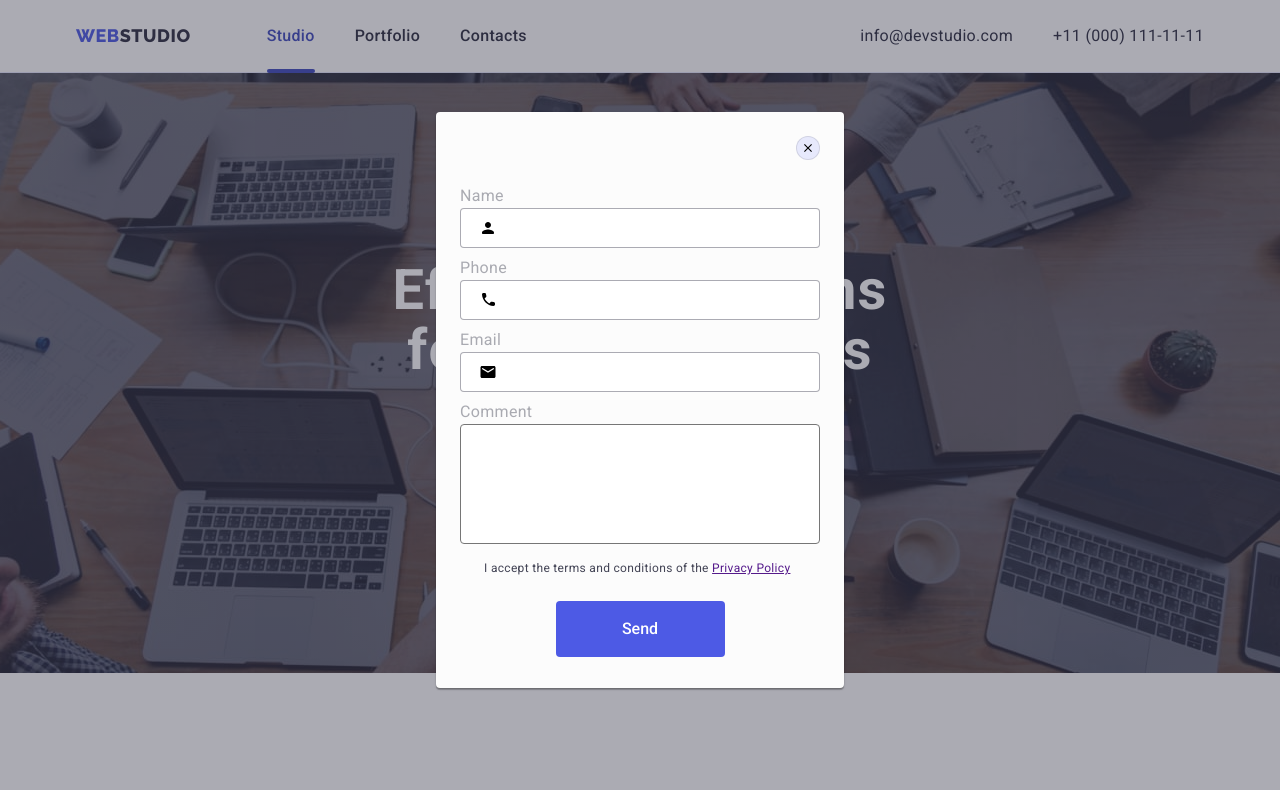
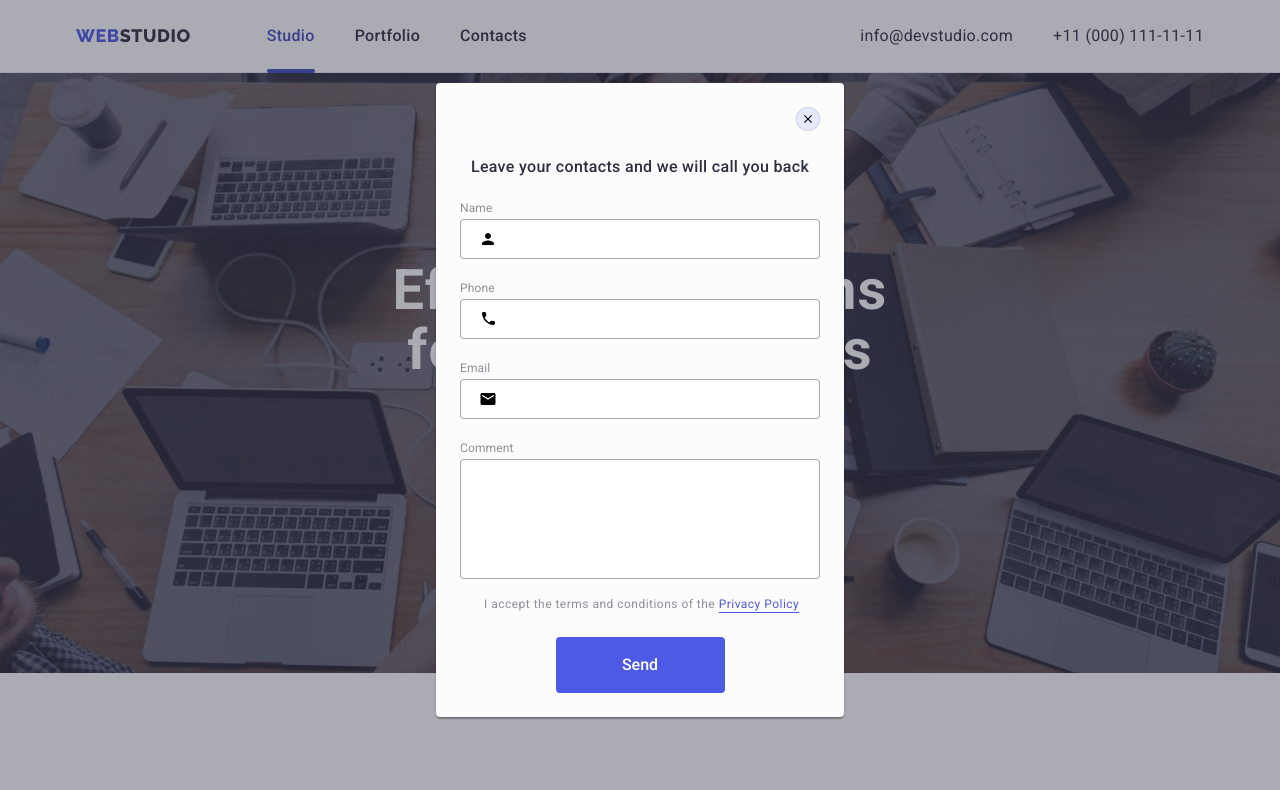
Before and after one commit to AndriiRusyn/goit-markup-hw-06, a plain HTML site: page index.html in a window 1280 px wide. Both pictures are taken after a click on the button "Order Service". Shown: the top 790 px of the page. Drawn offline with nearby package versions, Linux system fonts and the light colour scheme.

Commit message:
fixing modal

```diff
--- a/css/styles.css
+++ b/css/styles.css
@@ -723,18 +723,19 @@ transform: translate(0, 0);
 
 
 .footer-container-three {
-  margin-left: 120px;
+  margin-left: 80px;
 }
 
 .footer-form-subscribe {
 
-  margin-bottom: 20px;
-    font-weight: 700;
-    font-size: 14px;
-    line-height: calc(16 / 14);
+  margin-bottom: 16px;
+    font-weight: 500;
+    font-size: 16px;
+    line-height: 1.5;
     letter-spacing: 0.02em;
     color: var(--White-background-WHITE);
 }
+
 
 .footer-form {
     display: flex;
@@ -768,8 +769,8 @@ transform: translate(0, 0);
     z-index: 1;
     font-weight: 500;
     font-size: 16px;
-    line-height: calc(30 / 16);
-    letter-spacing: 0.06em;
+    line-height: 1.5;
+    letter-spacing: 0.04em;
     text-align: left;
     color: #FFFFFF;
     background-color: var(--Primary-Brand-IRIS);
@@ -789,6 +790,7 @@ transform: translate(0, 0);
 }
 .footer-field::placeholder {
  color: white;
+ letter-spacing: 0.04em;
 }
 
 .footer-form-icon {
@@ -799,6 +801,18 @@ transform: translate(0, 0);
     fill: var(--White-background-WHITE);
 }
 
+
+.modal-header {
+  display: block;
+  margin-bottom: 16px;
+  color: var(--Dark-NAVY-BLUE);
+  text-align: center;
+  font-weight: 500;
+  font-size: 16px;
+  line-height: 1.5;
+  letter-spacing: 0.02em;
+
+}
 
 /* decorative elements  */
 
@@ -1006,13 +1020,12 @@ transform: translate(0, 0);
  }
 
  .modal-form-input-desc {
-  font-size: 16px;
+  font-size: 12px;
   font-weight: 400;
   line-height: 1.2px;
-  letter-spacing: 0.02em;
+  letter-spacing: 0.01em;
   color: var(--Modal-Overlay-NavyBLUEmodal);
-
- }
+}
 
 .modal-form-input-wrapper {
   display: block;
@@ -1020,7 +1033,7 @@ transform: translate(0, 0);
 }
 
  .modal-form-field {
-  margin-bottom: 8px;
+  margin-bottom: 16px;
  }
 
  .modal-form-input {
@@ -1033,7 +1046,7 @@ transform: translate(0, 0);
  }
 
  .modal-form-input-desc {
-  color: var(--Modal-Overlay-NavyBLUEmodal);
+  color: var(--Subtle-Text-Light-Slate);
  }
 
 .modal-form-input:focus {
@@ -1048,26 +1061,40 @@ transform: translate(0, 0);
 
 
  .modal-form-comment {
+  display: block;
   outline: none;
   resize: none;
   width: 100%;
   height: 120px;
+   border: 1px solid var(--Modal-Overlay-NavyBLUEmodal);
+
   padding: 10px 16px;
+  border-radius: 4px;
   transition: border-color var(--transition);
-  border-radius: 4px;
+  transition: color var(--transition);
  }
+
+  .modal-form-comment::placeholder {
+    color: var(--Modal-Overlay-NavyBLUEmodal);
+    font-weight: 400;
+    font-size: 12px;
+    line-height: 1.16;
+    letter-spacing: 0.04em;
+  }
 
 .modal-form-comment:focus {
   outline: none;
-border-color: var(--Primary-Brand-IRIS);
+  border-color: var(--Primary-Brand-IRIS);
 }
 
 .modal-form-check-desc {
   display: flex;
   align-items: center;
+
   font-size: 12px;
-
   margin-bottom: 24px;
+  letter-spacing: 0.04em;
+  color: var(--Subtle-Text-Light-Slate);
 }
 
  .modal-form-input-icon {
@@ -1077,6 +1104,7 @@ border-color: var(--Primary-Brand-IRIS);
     left: 19px;
     transform: translate(0, -50%);
     transition: background-color var(--transition);
+    transition: fill var(--transition);
 
  }
 
@@ -1085,7 +1113,6 @@ border-color: var(--Primary-Brand-IRIS);
   display: block;
   content: '';
   background-image: url(../images/checkbox-default.svg);
-  /* border: 1px solid var(--Modal-Overlay-NavyBLUEmodal); */
   width: 16px;
   height: 16px;
   cursor: pointer;
@@ -1097,7 +1124,7 @@ border-color: var(--Primary-Brand-IRIS);
  }
 
   .modal-form-check:focus + .modal-form-check-desc::before {
-  outline: 2px solid var(--Primary-Brand-IRIS);
+  outline: 1px solid var(--Primary-Brand-IRIS);
  }
 
  .modal-form-submit {
@@ -1106,6 +1133,7 @@ border-color: var(--Primary-Brand-IRIS);
   transition: background-color var(--transition);
   transition: box-shadow var(--transition);
 
+
   display: block;
 
   border-radius: 4px;
@@ -1113,7 +1141,6 @@ border-color: var(--Primary-Brand-IRIS);
   border: none;
   width: 169px;
   height: 56px;
-  /* min-width: 169px; */
 
   padding: 16px 32px;
   margin: auto;
@@ -1124,10 +1151,20 @@ border-color: var(--Primary-Brand-IRIS);
   cursor: pointer;
 }
 
-.modal-form-submit:hover,
+
 .modal-form-submit:focus {
+  outline: 1px solid var(--Primary-Brand-IRIS);
   color: var(--White-background-WHITE);
   background-color: var(--Pressed-State-OCEAN);
   border: 1px solid transparent;
   box-shadow: 0px 4px 4px rgba(0, 0, 0, 0.15);
 }
+
+.modal-agreement-link {
+  text-underline-position: under;
+  color: var(--Primary-Brand-IRIS);
+}
+
+.modal-agreement-link:focus {
+   outline: 1px solid var(--Primary-Brand-IRIS);
+}
--- a/index.html
+++ b/index.html
@@ -29,7 +29,7 @@
             ><span class="accent">web</span>studio</a>
           <ul class="site-nav list">
             <li class="item site-nav-item">
-              <a href="./studio.html" class="menu-link current link">Studio</a>
+              <a href="./index.html" class="menu-link current link">Studio</a>
             </li>
             <li class="item site-nav-item">
               <a href="./portfolio.html" class="menu-link link">Portfolio</a>
@@ -569,6 +569,10 @@
       </div>
     </footer>
 
+    <!-- modal is here  -->
+
+
+
     <div class="backdrop is-hidden" data-modal>
       <div class="modal">
         <button type="button" class="modal-close-btn" data-modal-close>
@@ -576,9 +580,7 @@
             <use href="./images/icons.svg#icon-close-modal"></use>
           </svg>
         </button>
-
-
-        <!-- modal is here  -->
+        <strong class="modal-header">Leave your contacts and we will call you back</strong>
 
         <form class="modal-form">
 
@@ -634,11 +636,11 @@
           <label class="modal-form-field">
             <span class="modal-form-input-desc">Comment</span>
             <textarea
-                    name=""
-                    id=""
+                    class="modal-form-comment"
+                    name="comment"
+                    id="comment"
                     cols="30"
                     rows="10"
-                    class="modal-form-comment"
                     placeholder="Text input">
             </textarea>
             </label>
@@ -648,7 +650,7 @@
                     type="checkbox"
                     name="user_policy"
                     class="modal-form-check visually-hidden">
-            <label for="user-policy" class="modal-form-check-desc">I accept the terms and conditions of the&nbsp;<a href="">Privacy Policy</a> </label>
+            <label for="user-policy" class="modal-form-check-desc ">I accept the terms and conditions of the&nbsp;<a class="modal-agreement-link" href="">Privacy Policy</a> </label>
             <button type="submit" class="modal-form-submit">Send</button>
 
         </form>
```
Also changed, not shown: contacts.html (+1 -1 lines), portfolio.html (+1 -1 lines).
